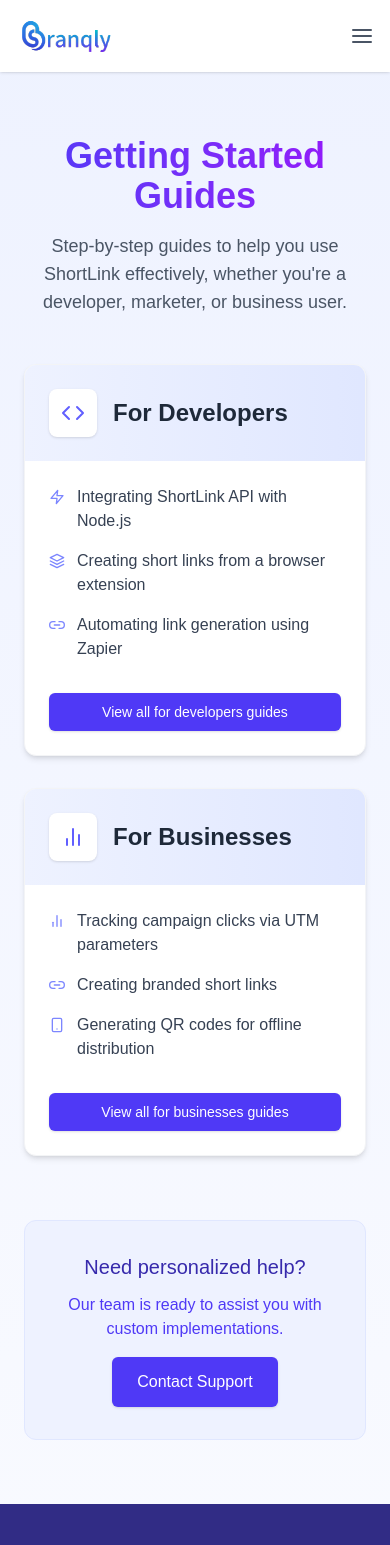
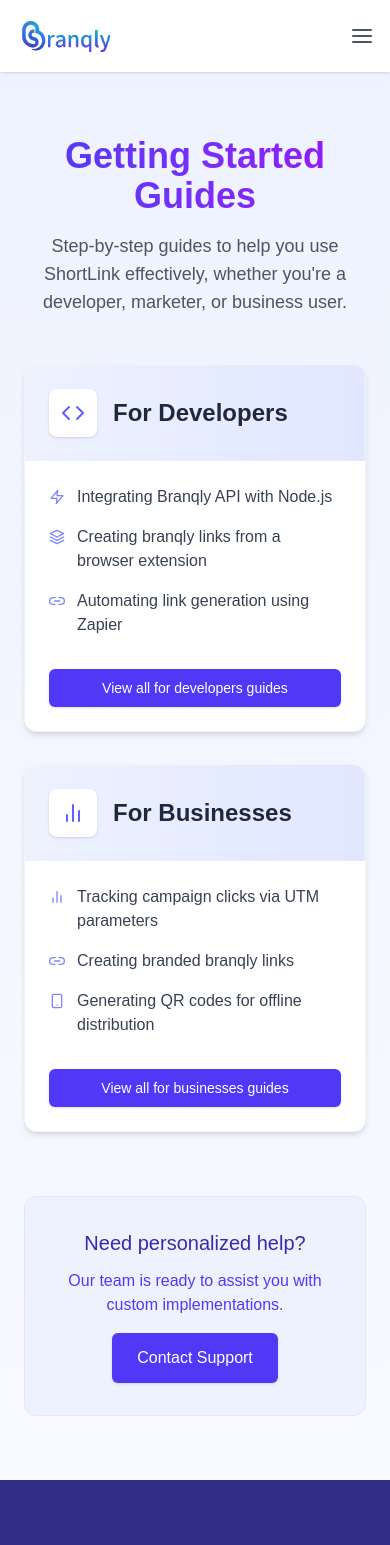
Before and after one commit to ItsAbhishekkashyap/frontend, a Next.js app: page /guides in a window 390 px wide. Shown: the top 1545 px of the page. Built offline with nearby package versions, Linux system fonts and the light colour scheme; no server answers.

Commit message:
route fixxes in middleware

```diff
--- a/app/blog/page.tsx
+++ b/app/blog/page.tsx
@@ -29,7 +29,7 @@ export default function BlogPage() {
       tags: ["AI", "Innovation", "Marketing"]
     },
     {
-      title: "Maximizing Clicks with Smart Links",
+      title: "Maximizing Clicks with Branqly",
       excerpt: "Learn advanced strategies to optimize your shortened URLs for maximum engagement.",
 
       category: "Marketing",
@@ -90,7 +90,7 @@ export default function BlogPage() {
                 transition={{ duration: 0.6 }}
                 className="text-center"
               >
-                <h1 className="text-4xl md:text-5xl font-bold text-white mb-4">AshrtL Blog</h1>
+                <h1 className="text-4xl md:text-5xl font-bold text-white mb-4">Branqly Blog</h1>
                 <p className="text-xl text-indigo-100 max-w-3xl mx-auto">
                   Insights, stories and expertise about link management, digital marketing and web technology
                 </p>
@@ -235,9 +235,9 @@ export default function BlogPage() {
                     placeholder="Your email address"
                     className="flex-grow px-4 py-3 rounded-lg sm:rounded-r-none focus:outline-none focus:ring-2 focus:ring-indigo-300"
                   />
-                  <button className="bg-white text-indigo-600 px-6 py-3 rounded-lg sm:rounded-l-none font-medium hover:bg-gray-100 transition whitespace-nowrap">
+                  <Link href='/contact' className="bg-white text-indigo-600 px-6 py-3 rounded-lg sm:rounded-l-none font-medium hover:bg-gray-100 transition whitespace-nowrap">
                     Subscribe
-                  </button>
+                  </Link>
                 </div>
               </div>
             </motion.section>
--- a/app/components/loginNavbar.tsx
+++ b/app/components/loginNavbar.tsx
@@ -14,15 +14,14 @@ export default function Navbar() {
       <div className="container mx-auto px-4 py-4">
         <div className="flex justify-between items-center">
           {/* Logo */}
-          <Link href="/">
-            <div className="relative w-[200px] h-[50px] flex items-center justify-center border border-dashed"> {/* Debug border */}
+         <Link href="/">
+            <div className="relative md:w-[150px] md:h-[50px] sm:w-[120px] sm:h-[40px] w-[100px] h-[40px] flex items-center justify-center"> {/* Debug border */}
               <Image
                 src="/logo.svg"
                 alt="AshrtL Logo"
-                width={200}
+                width={150}
                 height={50}
                 className="object-contain"
-
               />
             </div>
           </Link>
--- a/app/features/page.tsx
+++ b/app/features/page.tsx
@@ -1,5 +1,6 @@
 import Footer from "@/components/Footer";
 import Navbar from "@/components/Navbar";
+import Link from "next/link";
 export const metadata = {
   title: "Features | Branqly – Smarter URL Shortening",
   description: "Explore powerful features of Branqly including analytics, custom short links, and more.",
@@ -107,12 +108,12 @@ export default function FeaturesPage() {
           </div>
 
           <div className="mt-20 text-center">
-            <button className="px-8 py-4 bg-gradient-to-r from-blue-600 to-indigo-600 text-white font-semibold rounded-lg hover:shadow-xl transition-all duration-300 transform hover:-translate-y-1 hover:scale-105 focus:outline-none focus:ring-2 focus:ring-indigo-500 focus:ring-offset-2">
-              Get Started for Free
+            <Link href="/premium" className="px-8 py-4 bg-gradient-to-r from-blue-600 to-indigo-600 text-white font-semibold rounded-lg hover:shadow-xl transition-all duration-300 transform hover:-translate-y-1 hover:scale-105 focus:outline-none focus:ring-2 focus:ring-indigo-500 focus:ring-offset-2">
+              Get Started
               <svg xmlns="http://www.w3.org/2000/svg" className="h-5 w-5 inline-block ml-2" viewBox="0 0 20 20" fill="currentColor">
                 <path fillRule="evenodd" d="M10.293 5.293a1 1 0 011.414 0l4 4a1 1 0 010 1.414l-4 4a1 1 0 01-1.414-1.414L12.586 11H5a1 1 0 110-2h7.586l-2.293-2.293a1 1 0 010-1.414z" clipRule="evenodd" />
               </svg>
-            </button>
+            </Link>
             <p className="mt-4 text-gray-500 text-sm">
               No credit card required. 14-day free trial.
             </p>
--- a/app/guides/page.tsx
+++ b/app/guides/page.tsx
@@ -3,6 +3,7 @@
 import Footer from '@/components/Footer';
 import Navbar from '@/components/Navbar';
 import { motion } from 'framer-motion';
+import Link from 'next/link';
 import { FiCode, FiBarChart2, FiZap, FiLink2, FiLayers, FiSmartphone } from 'react-icons/fi';
 
 const fadeIn = {
@@ -15,8 +16,8 @@ const guideCategories = [
     title: "For Developers",
     icon: <FiCode className="text-indigo-500" size={24} />,
     guides: [
-      { title: "Integrating ShortLink API with Node.js", icon: <FiZap className="text-indigo-400" /> },
-      { title: "Creating short links from a browser extension", icon: <FiLayers className="text-indigo-400" /> },
+      { title: "Integrating Branqly API with Node.js", icon: <FiZap className="text-indigo-400" /> },
+      { title: "Creating branqly links from a browser extension", icon: <FiLayers className="text-indigo-400" /> },
       { title: "Automating link generation using Zapier", icon: <FiLink2 className="text-indigo-400" /> }
     ]
   },
@@ -25,7 +26,7 @@ const guideCategories = [
     icon: <FiBarChart2 className="text-indigo-500" size={24} />,
     guides: [
       { title: "Tracking campaign clicks via UTM parameters", icon: <FiBarChart2 className="text-indigo-400" /> },
-      { title: "Creating branded short links", icon: <FiLink2 className="text-indigo-400" /> },
+      { title: "Creating branded branqly links", icon: <FiLink2 className="text-indigo-400" /> },
       { title: "Generating QR codes for offline distribution", icon: <FiSmartphone className="text-indigo-400" /> }
     ]
   }
@@ -105,9 +106,9 @@ export default function GuidesPage() {
         >
           <h3 className="text-xl font-medium text-indigo-800 mb-3">Need personalized help?</h3>
           <p className="text-indigo-600 mb-4">Our team is ready to assist you with custom implementations.</p>
-          <button className="inline-flex items-center px-6 py-3 border border-transparent text-base font-medium rounded-md shadow-sm text-white bg-indigo-600 hover:bg-indigo-700">
+          <Link href="/contact" className="inline-flex items-center px-6 py-3 border border-transparent text-base font-medium rounded-md shadow-sm text-white bg-indigo-600 hover:bg-indigo-700">
             Contact Support
-          </button>
+          </Link>
         </motion.div>
       </motion.main>
 
--- a/app/pricing/page.tsx
+++ b/app/pricing/page.tsx
@@ -96,6 +96,7 @@ export default function Price() {
                             whileTap={{ scale: 0.98 }}
                             onClick={handleUpgrade}
                             disabled={upgrading}
+
                             className={`w-full flex items-center justify-center py-4 px-6 rounded-xl font-semibold transition-all ${upgrading ? 'bg-indigo-400' : 'bg-gradient-to-r from-blue-600 to-indigo-600 text-white hover:shadow-lg'}`}
                         >
                             {upgrading ? (
--- a/middleware.ts
+++ b/middleware.ts
@@ -14,6 +14,16 @@ const PUBLIC_PATHS = [
   '/api/auth/forgot-password',
   '/api/auth/reset-password',
   '/api/links/create',
+  '/features',
+  '/blog',
+  '/pricing',
+  '/guides',
+  '/documentation',
+  '/about',
+  '/privacy-policy',
+  '/terms',
+  '/cookie-policy',
+
 ];
 
 export async function middleware(req: NextRequest) {
```
